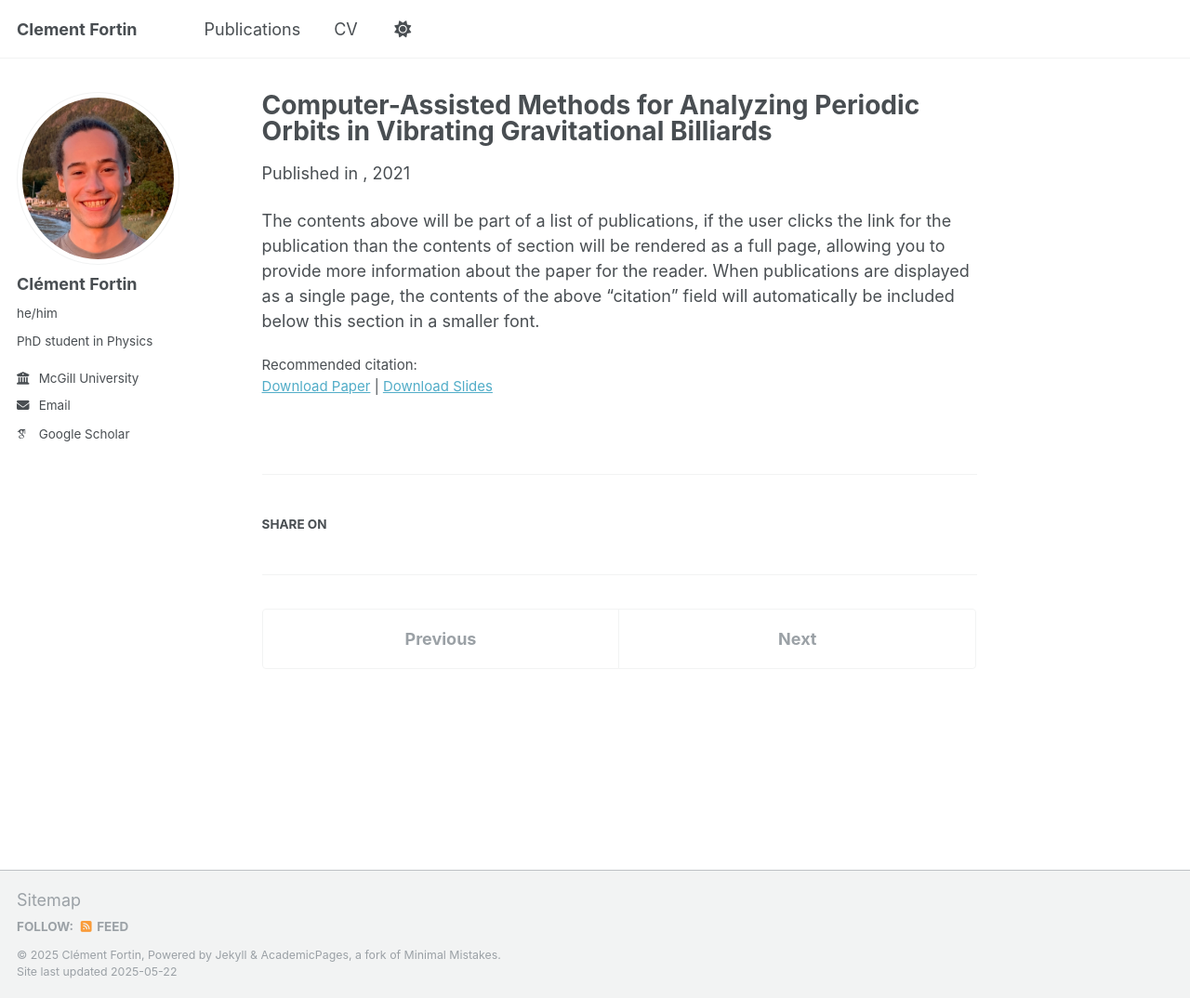
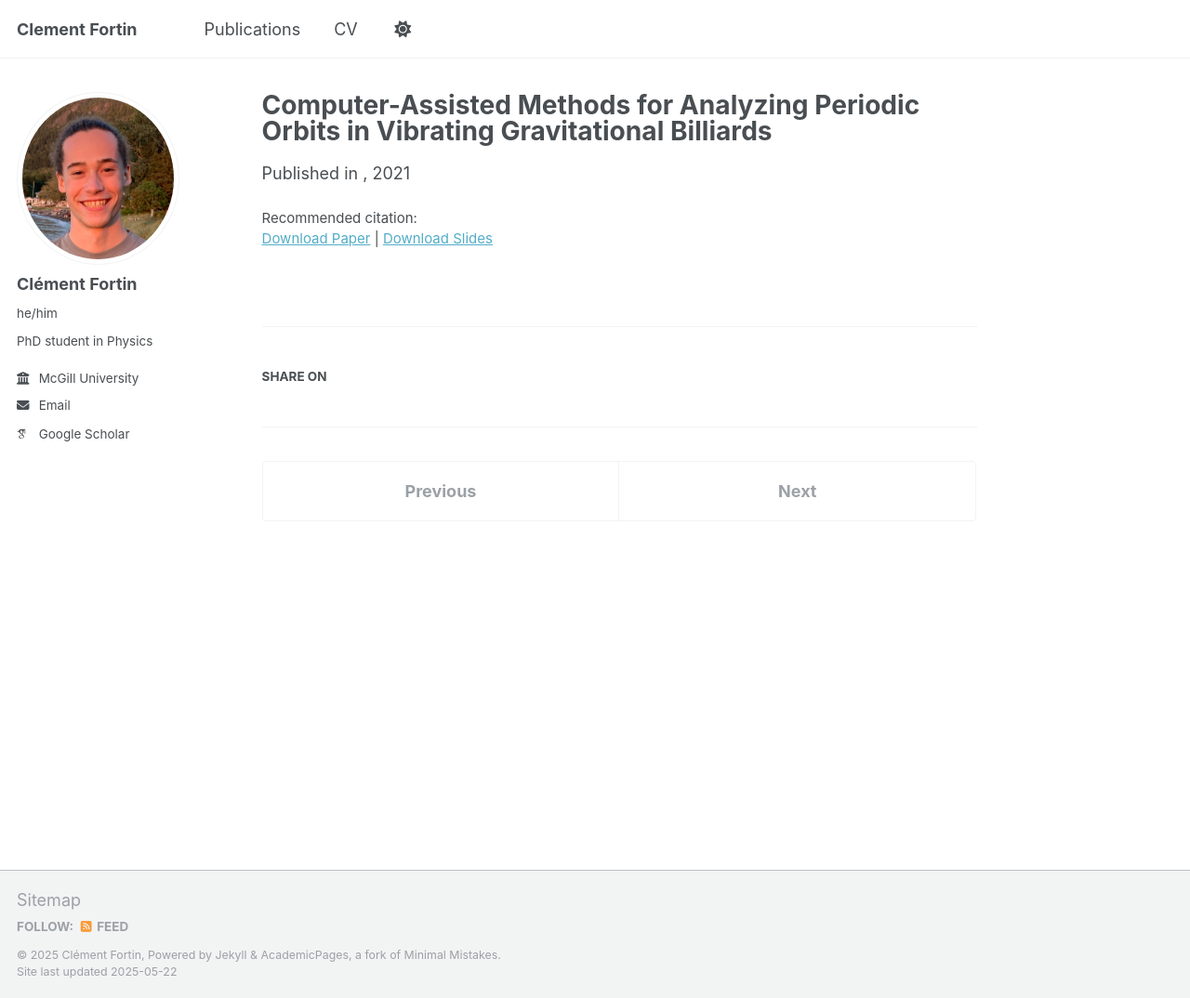
Before and after one commit to ClementFortin/ClementFortin.github.io, a Jekyll site: the page built from _publications/2021-06-30.md, in a window 1280 px wide and 1074 px high. Shown: the whole window at 93% size. Built offline with Jekyll 4.4.1, drawn with Linux system fonts in a browser that asks for light colours; some web fonts are replaced.

Commit message:
Update 2021-06-30.md

```diff
--- a/_publications/2021-06-30.md
+++ b/_publications/2021-06-30.md
@@ -3,12 +3,10 @@
 collection: publications
 category: manuscripts
 permalink: /publication/2021-6-30
-excerpt: ''
+excerpt: 'Kevin E. M. Church and Clement Fortin, International Journal of Bifurcation and Chaos Vol. 31, No. 08, 2130021 (2021)'
 date: 2021-06-30
 venue: ''
 slidesurl: ''
 paperurl: 'https://www.worldscientific.com/doi/abs/10.1142/S0218127421300214'
 citation: ''
 ---
-
-The contents above will be part of a list of publications, if the user clicks the link for the publication than the contents of section will be rendered as a full page, allowing you to provide more information about the paper for the reader. When publications are displayed as a single page, the contents of the above "citation" field will automatically be included below this section in a smaller font.
```
